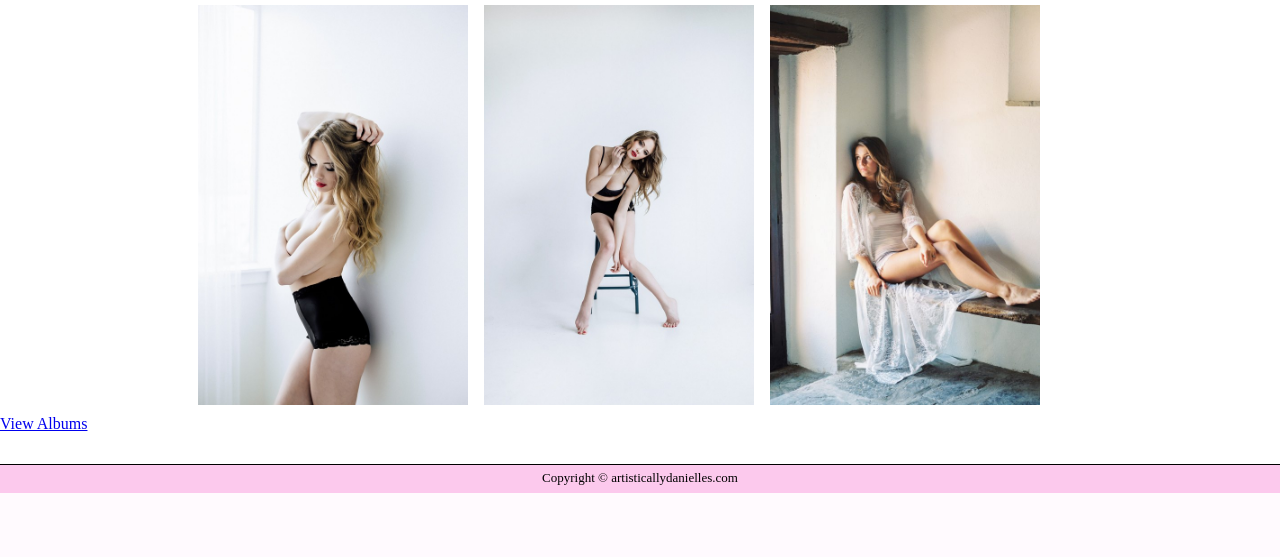
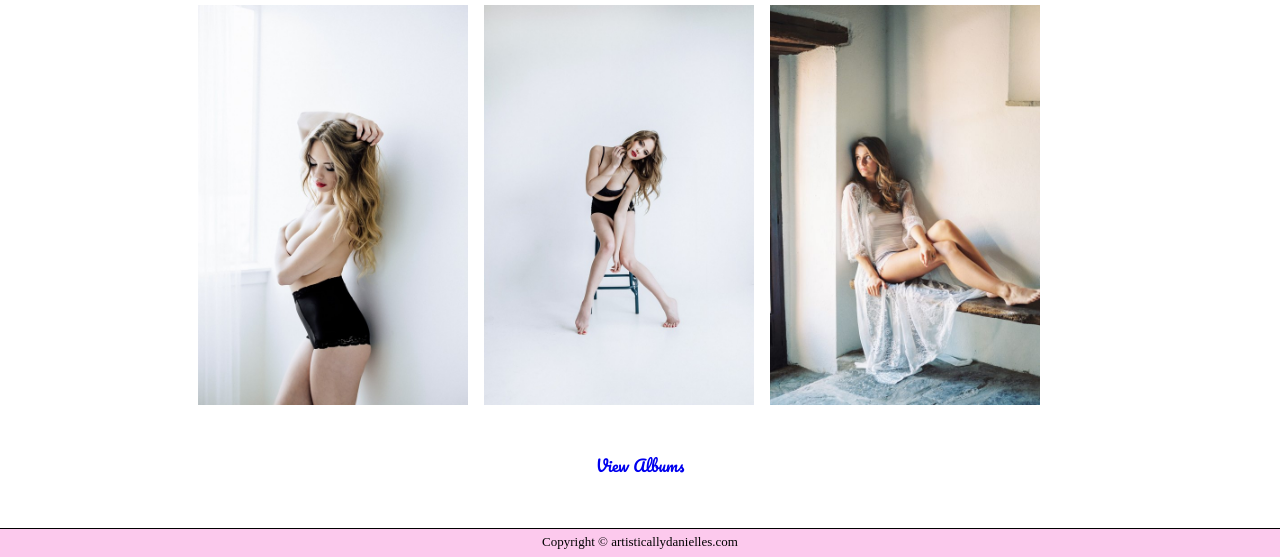
Before and after one commit to dhyxy/cpsc_471_project, a Flask app: template server/templates/home.html.jinja in a window 1280 px wide. Shown: the part 580-1137 px from the top of the page. Before the commit the page ends 1073 px from the top, so only its background shows below. Run offline with Flask 2, Linux system fonts and the light colour scheme; the template is opened without the code that fills it: most values are stand-ins (such as "Sample title", 1, 10 or a date in 2020).

Commit message:
jdkdjehjd
dhsjwskdjhbvghfdjeowkdjhfjio

```diff
--- a/server/static/main.css
+++ b/server/static/main.css
@@ -170,3 +170,8 @@ input::placeholder {
 .subButton:hover {
   background: #2371a0;
 }
+.apptText {
+  text-align: center;
+  font-family: "Pacifico", cursive;
+  text-decoration: none;
+}
--- a/server/templates/home.html.jinja
+++ b/server/templates/home.html.jinja
@@ -28,9 +28,13 @@
     <img class="homeBoudoir" src={{url_for('static', filename='boudoirExample2.jpg')}}>
     <img class="homeBoudoir" src={{url_for('static', filename='boudoirExample3.jpg')}}>
 </div>
+<br>
+<br>
 {%if not is_photographer%}
     {% for photographer in photographers %}
-        <a href="{{ url_for('core.photographer', email=photographer['email']) }}">View Albums</a>
+        <div style="display:block;text-align:center">
+            <a class = "apptText" href="{{ url_for('core.photographer', email=photographer['email']) }}">View Albums</a>
+        </div>
     {%endfor%}
 {%endif%}
 
```
